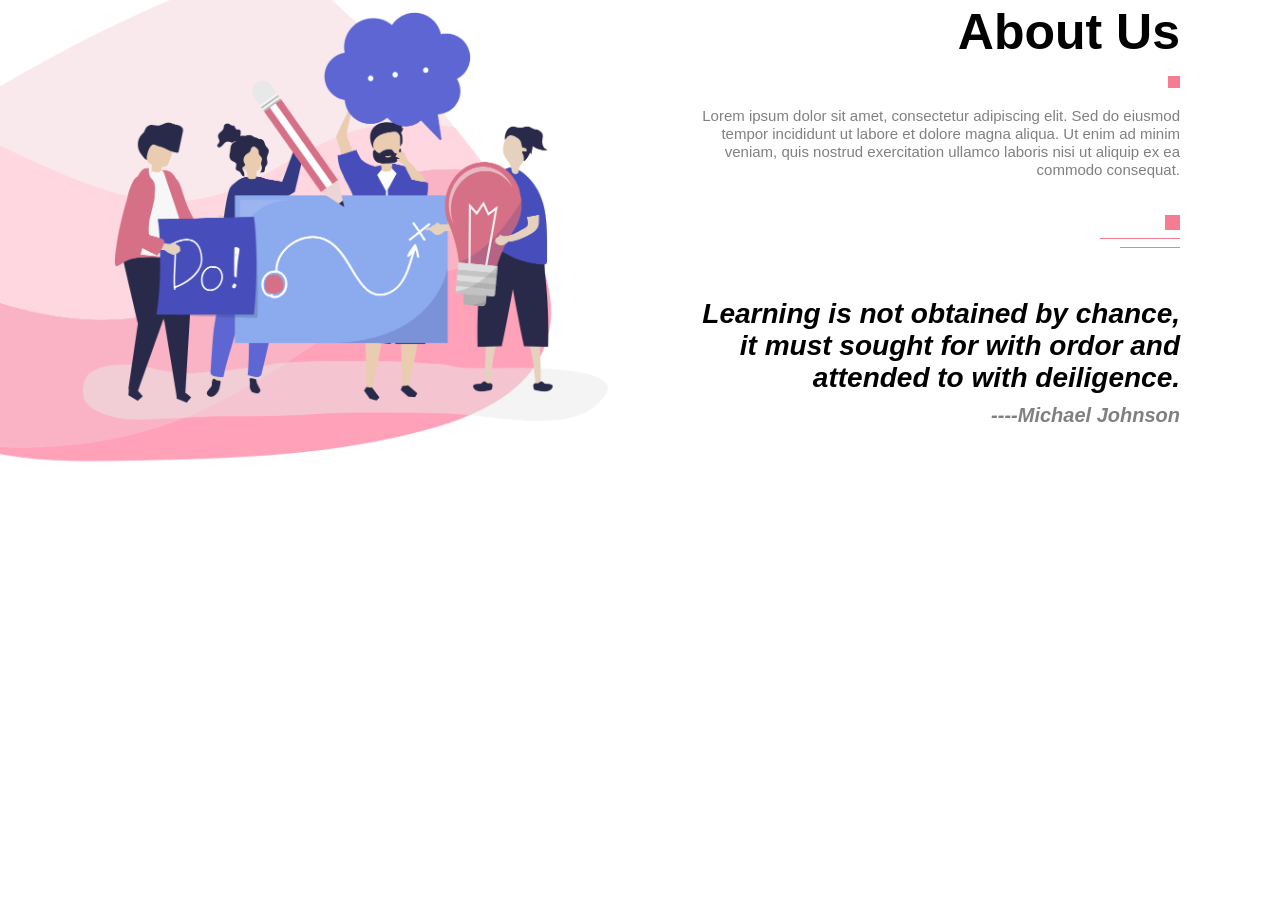
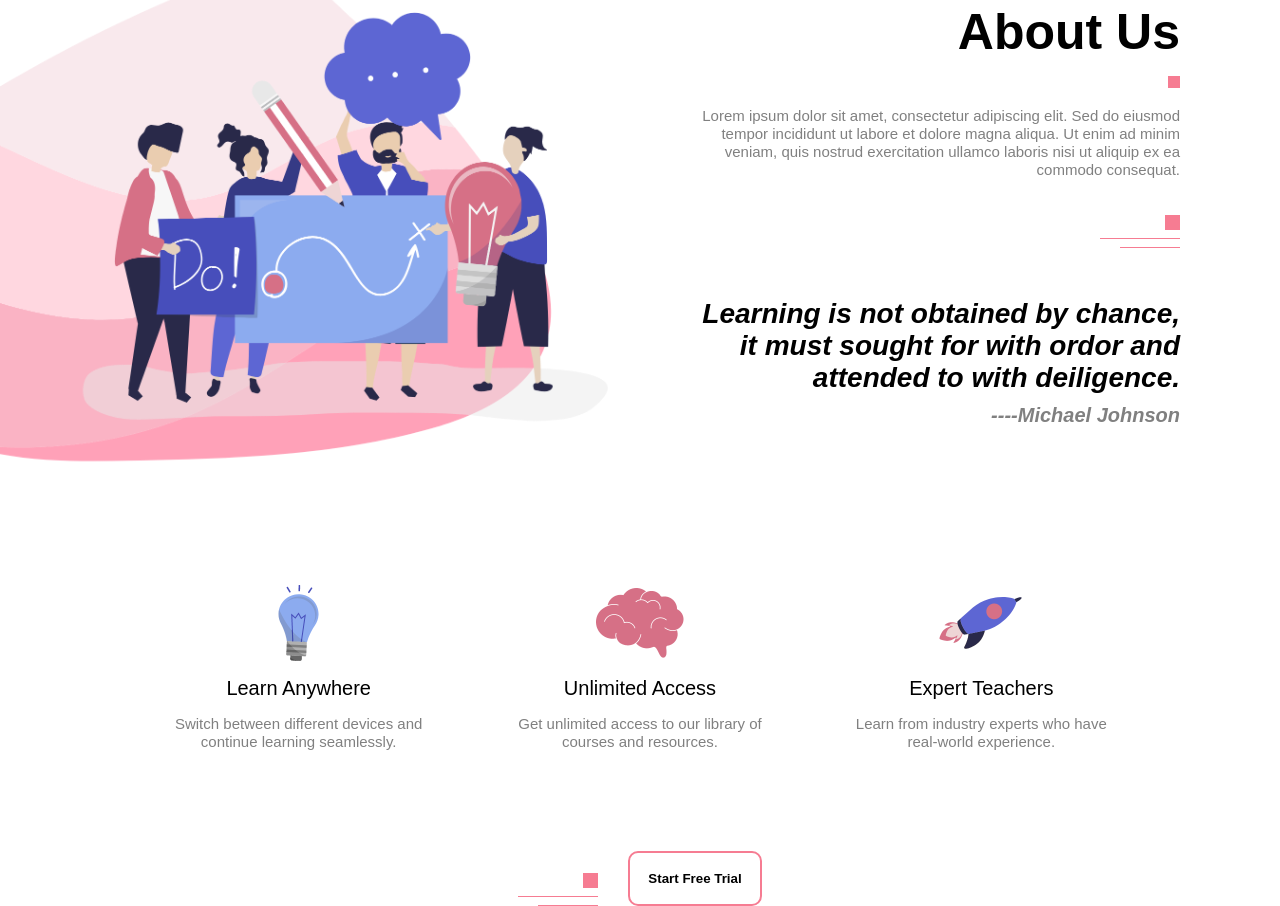
Before and after one commit to TeemaArab/static-website, a plain HTML site: page index.html in a window 1280 px wide. Shown: the part 943-1849 px from the top of the page. Before the commit the page ends 1516 px from the top, so only its background shows below. Drawn offline with Linux system fonts and the light colour scheme.

Commit message:
feature section completed

```diff
--- a/index.html
+++ b/index.html
@@ -61,6 +61,40 @@
 
      </section>
 
+
+     <!-- Features Section -->
+    <section id="features">
+       <div class="feature-row">
+        <div class="feature-col">
+             <img src="images/pic-1.png" >
+             <h4> Learn Anywhere</h4>
+             <p>Switch between different devices and continue learning seamlessly.</p>
+        </div>
+        <div class="feature-col">
+            <img src="images/pic-2.png" >
+             <h4> Unlimited Access</h4>
+             <p>Get unlimited access to our library of courses and resources.</p>
+        </div>
+        <div class="feature-col">
+            <img src="images/pic-3.png" >
+             <h4> Expert Teachers</h4>
+             <p>Learn from industry experts who have real-world experience.</p>
+        </div>
+
+       </div>
+
+       <div class="feature-btn">
+            <div class="line">
+                        <span class="line-1"></span><br>
+                        <span class="line-2"></span><br>
+                        <span class="line-3"></span>
+                      </div>
+
+            <button class="common-btn">Start Free Trial</button>
+       </div>
+    </section>
+
+
     <script>
         var menuBtn = document.getElementById("menuBtn");
         var sideNav = document.getElementById("sideNav");
--- a/style.css
+++ b/style.css
@@ -140,3 +140,42 @@ nav ul li a{
     font-style:italic;
     color: gray;
 }
+
+/* feature style */
+#feature{
+    padding-top:50px;
+    padding-bottom: 50px;
+}
+.feature-row{
+    width:80%;
+    margin: auto;
+    display:flex;
+    align-items: center;
+    justify-content: space-around;
+    flex-wrap: wrap;
+}
+.feature-col{
+    flex-basis:25%;
+    text-align: center;
+}
+.feature-col img{
+    width: 100px;
+}
+
+.feature-col h4{
+    margin-bottom: 15px;
+    font-size: 20px;
+    font-weight:400;
+}
+
+.feature-btn{
+    margin: 80px auto 0;
+    display:flex;
+    justify-content: center;
+    align-items:flex-end ;
+}
+.feature-btn .line{
+    text-align:right;
+    display: inline-block;
+    margin-right: 30px;
+}
```
